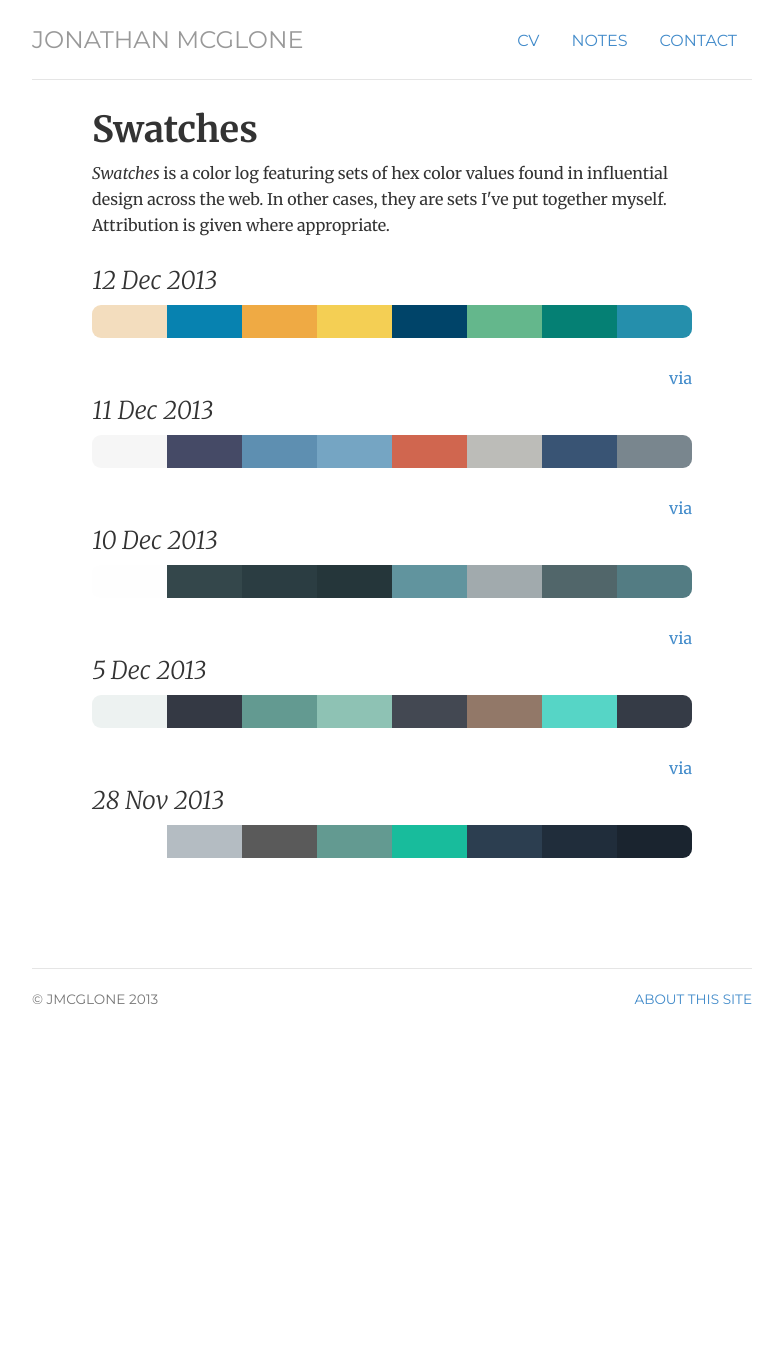
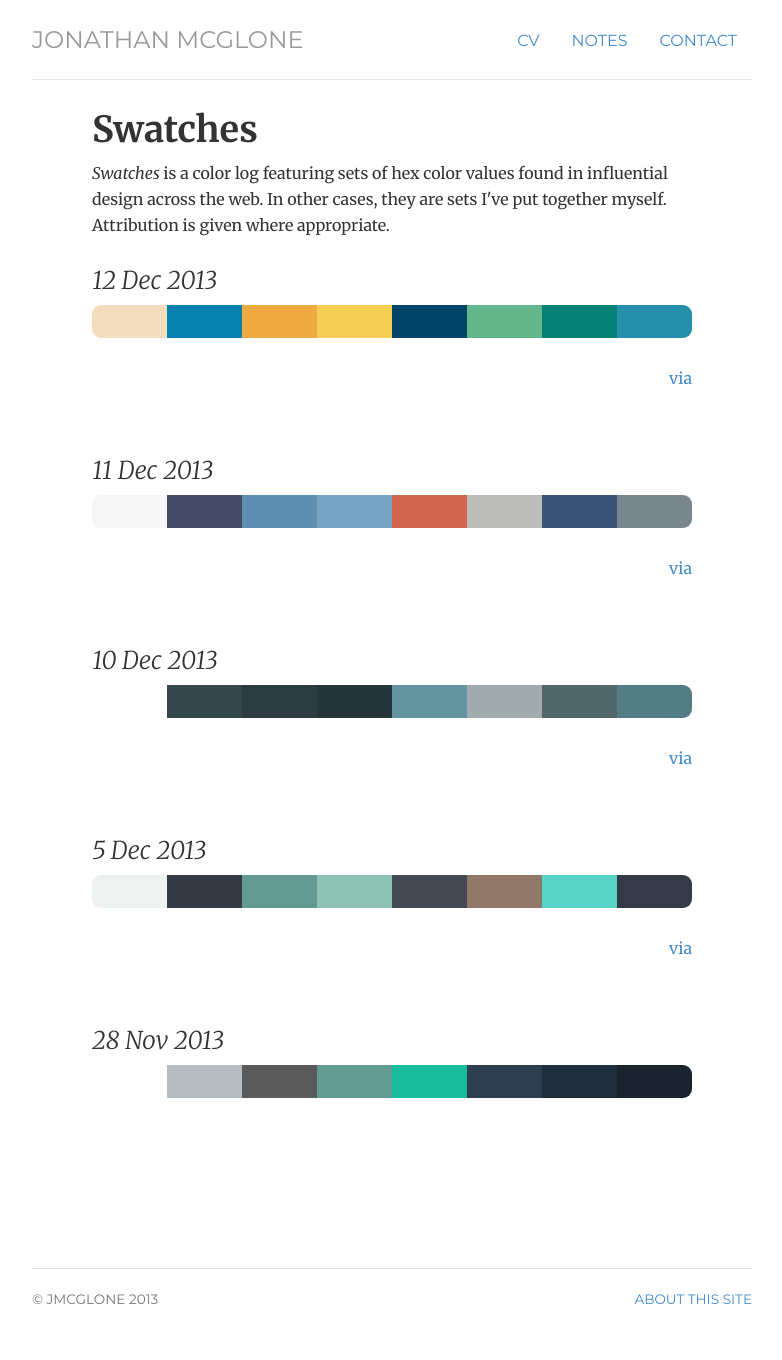
Before and after one commit to jmcglone/jmcglone.github.io, a Jekyll site: the page built from swatches/index.html, in a window 1280 px wide. Shown: the whole page, without its empty margins (248-1030 px from the left). Built offline with Jekyll 4.4.1, drawn with Linux system fonts in a browser that asks for light colours; before the commit the page ends 1060 px from its top, so only the background shows below that.

Commit message:
Update style.css
add more spacing between dates

```diff
--- a/css/style.css
+++ b/css/style.css
@@ -38,7 +38,7 @@ ul.listnotes li {line-height: 30px; }
 .note h2.date, .swatch-log h2.date { font-size: 24.5px; font-weight: 300; font-style: italic; }
 
 /* Swatches */
-.swatch-log { margin: 30px auto; height: 100px; }
+.swatch-log { margin: 30px auto 90px; height: 100px; }
 ul.swatch { list-style: none; margin: 0 auto; padding: 0; height: 50px; }
 ul.swatch li { display: inline; float: left; height: 33px; width: 75px; text-indent: -9999px; font-size: 14px; text-align: center; font-family: 'Montserrat', Helvetica, sans-serif; }
 ul.swatch li:hover { height: 49px; width: 75px; vertical-align: middle; text-indent: 0; }
```
